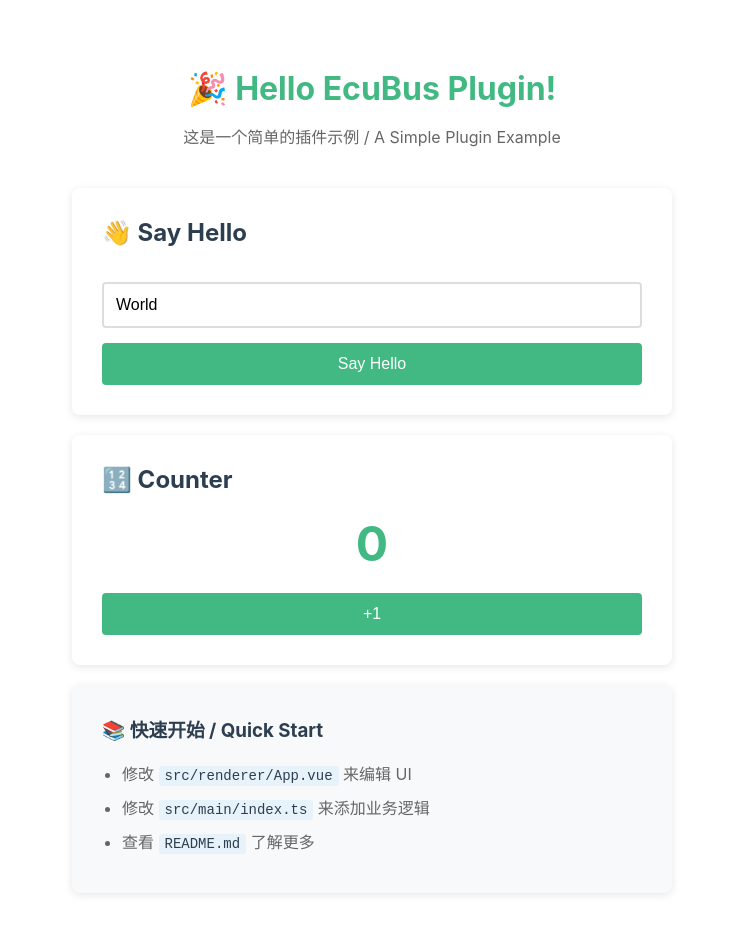
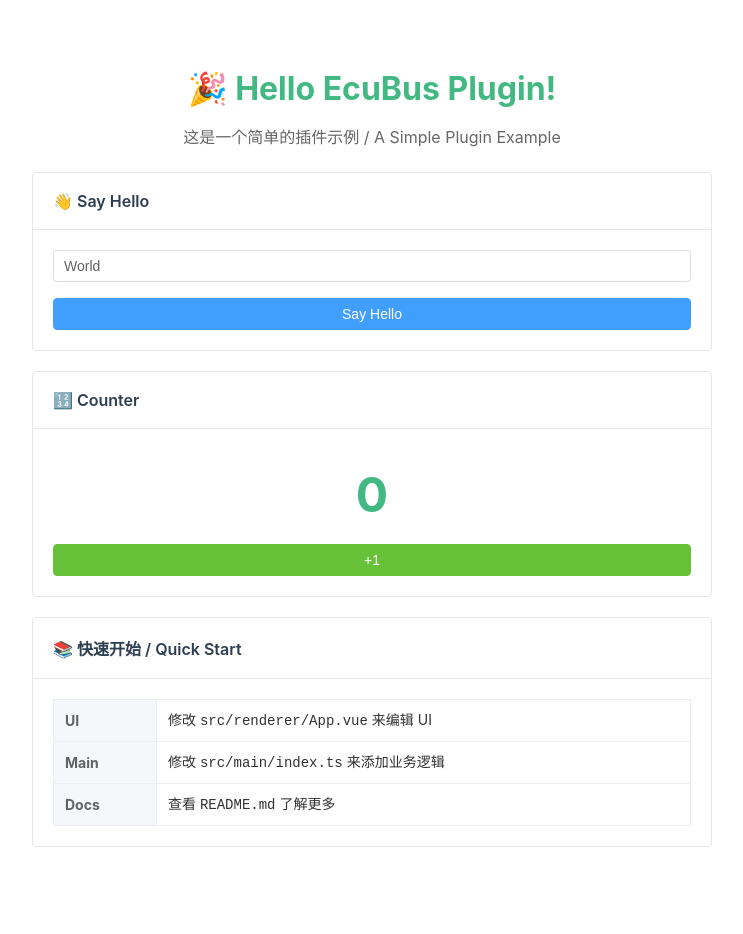
Before and after one commit to ecubus/ecubus-plugin-template, a Vue app: page / in a window 1280 px wide. Shown: the top 934 px of the page, without its empty margins (268-1011 px from the left). Built offline with nearby package versions, Linux system fonts and the light colour scheme.

Commit message:
update template

```diff
--- a/package.json
+++ b/package.json
@@ -1,6 +1,6 @@
 {
   "name": "create-ecubus-plugin",
-  "version": "0.0.5",
+  "version": "0.0.6",
   "description": "Create EcuBus plugin projects from a template",
   "type": "module",
   "author": "EcuBus",
--- a/src/renderer/App.vue
+++ b/src/renderer/App.vue
@@ -1,42 +1,47 @@
 <template>
   <div class="container">
-    <!-- 标题 / Title -->
     <h1>🎉 Hello EcuBus Plugin!</h1>
     <p class="subtitle">这是一个简单的插件示例 / A Simple Plugin Example</p>
 
-    <!-- 调用主进程服务示例 / Call Main Process Service Example -->
-    <div class="card">
-      <h2>👋 Say Hello</h2>
-      <input
-        v-model="name"
-        type="text"
-        placeholder="输入你的名字 / Your name"
-        class="input"
-      />
-      <button @click="sayHello" class="button">Say Hello</button>
+    <el-card class="card" shadow="hover">
+      <template #header>
+        <div class="card-header">👋 Say Hello</div>
+      </template>
 
-      <!-- 显示响应结果 / Show Response -->
-      <div v-if="message" class="message">
-        {{ message }}
+      <el-input v-model="name" placeholder="输入你的名字 / Your name" clearable class="mb-16" />
+
+      <el-button type="primary" @click="sayHello" class="w-100">Say Hello</el-button>
+
+      <div class="mt-12" v-if="message">
+        <el-alert :title="message" type="success" show-icon />
       </div>
-    </div>
+    </el-card>
 
-    <!-- 计数器示例 / Counter Example -->
-    <div class="card">
-      <h2>🔢 Counter</h2>
-      <p class="counter">{{ count }}</p>
-      <button @click="increment" class="button">+1</button>
-    </div>
+    <el-card class="card" shadow="hover">
+      <template #header>
+        <div class="card-header">🔢 Counter</div>
+      </template>
 
-    <!-- 快速开始 / Quick Start -->
-    <div class="card info">
-      <h3>📚 快速开始 / Quick Start</h3>
-      <ul>
-        <li>修改 <code>src/renderer/App.vue</code> 来编辑 UI</li>
-        <li>修改 <code>src/main/index.ts</code> 来添加业务逻辑</li>
-        <li>查看 <code>README.md</code> 了解更多</li>
-      </ul>
-    </div>
+      <div class="counter">{{ count }}</div>
+      <el-button type="success" @click="increment" class="w-100">+1</el-button>
+    </el-card>
+
+    <el-card class="card info" shadow="never">
+      <template #header>
+        <div class="card-header">📚 快速开始 / Quick Start</div>
+      </template>
+      <el-descriptions :column="1" border>
+        <el-descriptions-item label="UI"
+          >修改 <code>src/renderer/App.vue</code> 来编辑 UI</el-descriptions-item
+        >
+        <el-descriptions-item label="Main"
+          >修改 <code>src/main/index.ts</code> 来添加业务逻辑</el-descriptions-item
+        >
+        <el-descriptions-item label="Docs"
+          >查看 <code>README.md</code> 了解更多</el-descriptions-item
+        >
+      </el-descriptions>
+    </el-card>
   </div>
 </template>
 
@@ -44,19 +49,10 @@
 import { ref } from 'vue'
 import { callServerMethod } from '@ecubus-pro/renderer-plugin-sdk'
 
-// 用户名输入 / User name input
 const name = ref('World')
-
-// 响应消息 / Response message
 const message = ref('')
-
-// 计数器 / Counter
 const count = ref(0)
 
-/**
- * 调用主进程服务
- * Call main process service
- */
 async function sayHello() {
   try {
     const response = await callServerMethod('sayHello', name.value)
@@ -67,10 +63,6 @@ async function sayHello() {
   }
 }
 
-/**
- * 增加计数
- * Increment counter
- */
 function increment() {
   count.value++
 }
@@ -78,7 +70,7 @@ function increment() {
 
 <style scoped>
 .container {
-  max-width: 600px;
+  max-width: 680px;
   margin: 0 auto;
   padding: 40px 20px;
   font-family: -apple-system, BlinkMacSystemFont, 'Segoe UI', Roboto, Arial, sans-serif;
@@ -93,59 +85,15 @@ h1 {
 .subtitle {
   text-align: center;
   color: #666;
-  margin-bottom: 40px;
+  margin-bottom: 24px;
 }
 
 .card {
-  background: white;
-  padding: 30px;
   margin-bottom: 20px;
-  border-radius: 8px;
-  box-shadow: 0 2px 8px rgba(0, 0, 0, 0.1);
 }
 
-.card h2 {
-  margin-top: 0;
-  color: #2c3e50;
-}
-
-.input {
-  width: 100%;
-  padding: 12px;
-  margin: 15px 0;
-  border: 2px solid #ddd;
-  border-radius: 4px;
-  font-size: 16px;
-  box-sizing: border-box;
-}
-
-.input:focus {
-  outline: none;
-  border-color: #42b983;
-}
-
-.button {
-  width: 100%;
-  padding: 12px 24px;
-  background: #42b983;
-  color: white;
-  border: none;
-  border-radius: 4px;
-  font-size: 16px;
-  cursor: pointer;
-  transition: background 0.3s;
-}
-
-.button:hover {
-  background: #35a372;
-}
-
-.message {
-  margin-top: 15px;
-  padding: 15px;
-  background: #f0f9ff;
-  border-left: 4px solid #42b983;
-  border-radius: 4px;
+.card-header {
+  font-weight: 600;
   color: #2c3e50;
 }
 
@@ -154,33 +102,17 @@ h1 {
   font-weight: bold;
   text-align: center;
   color: #42b983;
-  margin: 20px 0;
+  margin: 16px 0 20px;
 }
 
-.info {
-  background: #f8f9fa;
+/* helpers */
+.w-100 {
+  width: 100%;
 }
-
-.info h3 {
-  margin-top: 0;
-  color: #2c3e50;
+.mb-16 {
+  margin-bottom: 16px;
 }
-
-.info ul {
-  margin: 0;
-  padding-left: 20px;
-}
-
-.info li {
-  margin: 10px 0;
-  color: #666;
-}
-
-.info code {
-  background: #e7f2fa;
-  padding: 2px 6px;
-  border-radius: 3px;
-  color: #2c3e50;
-  font-size: 14px;
+.mt-12 {
+  margin-top: 12px;
 }
 </style>
--- a/src/renderer/index.ts
+++ b/src/renderer/index.ts
@@ -4,7 +4,21 @@
 
 import { createApp } from 'vue'
 import App from './App.vue'
+import ElementPlus from 'element-plus'
+import 'element-plus/dist/index.css'
+import 'element-plus/theme-chalk/dark/css-vars.css'
+import * as ElementPlusIconsVue from '@element-plus/icons-vue'
 
-// 创建并挂载 Vue 应用
-// Create and mount Vue app
-createApp(App).mount('#app')
+// 创建 Vue 应用
+const app = createApp(App)
+
+// 注册 Element Plus
+app.use(ElementPlus)
+
+// 注册所有图标
+for (const [key, component] of Object.entries(ElementPlusIconsVue)) {
+    app.component(key, component)
+}
+
+// 挂载应用
+app.mount('#app')
```
Also changed, not shown: vite.renderer.config.ts (+9 -0 lines), 1 other file (tests, documents, lock files or other folders).
